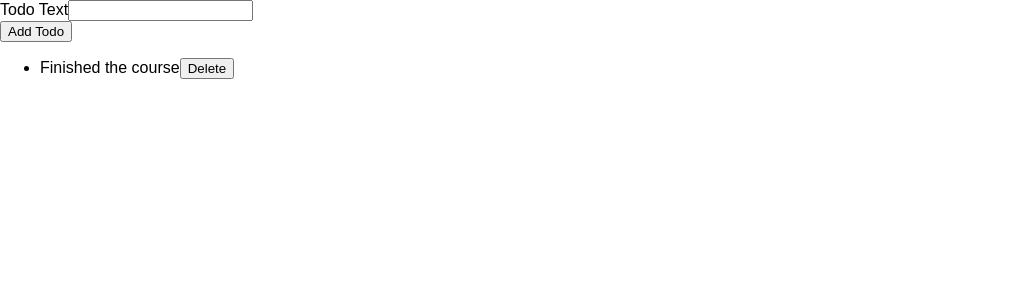
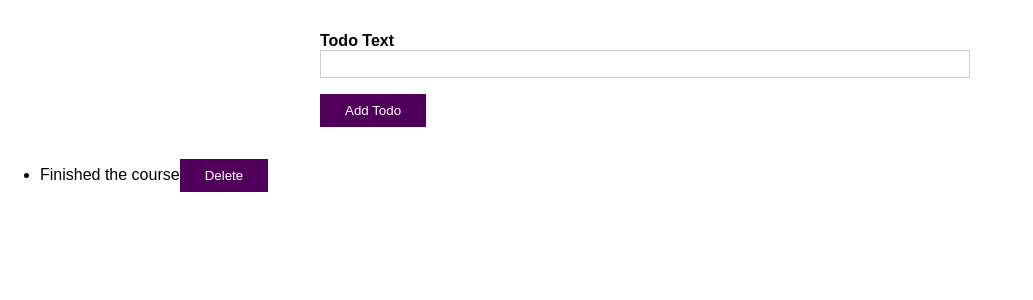
Before and after one commit to nthungvn/understanding-typescript, a React (Create React App) app: page / in a window 1280 px wide. Shown: the top 300 px of the page, without its empty margins (0-1033 px from the left). Built offline with nearby package versions, Linux system fonts and the light colour scheme.

Commit message:
add styling

```diff
--- /dev/null
+++ b/src/components/NewTodo.css
@@ -0,0 +1,47 @@
+form {
+  width: 90%;
+  max-width: 40rem;
+  margin: 2rem auto;
+}
+
+.form-control {
+  margin-bottom: 1rem;
+}
+
+label, input {
+  display: block;
+  width: 100%;
+}
+
+label {
+  font-weight: bold;
+}
+
+input {
+  font: inherit;
+  border: 1px solid #ccc;
+  padding: 0.25rem;
+}
+
+input:focus {
+  outline: none;
+  border-color: #50005a;
+}
+
+button {
+  background: #50005a;
+  border: 1px solid #50005a;
+  color: white;
+  padding: 0.5rem 1.5rem;
+  cursor: pointer;
+}
+
+button:focus {
+  outline: none;
+}
+
+button:hover,
+button:active {
+  background: #6a0a77;
+  border-color: #6a0a77;
+}
--- a/src/components/NewTodo.tsx
+++ b/src/components/NewTodo.tsx
@@ -1,4 +1,5 @@
 import { FormEvent, useRef } from 'react';
+import './NewTodo.css';
 
 type CreateTodoHandler = (todoText: string) => void;
 
@@ -17,7 +18,7 @@
 
   return (
     <form onSubmit={submitHandler}>
-      <div>
+      <div className="form-control">
         <label htmlFor="todo">Todo Text</label>
         <input name="todo" id="todo" type="text" ref={todoInputRef} />
       </div>
--- /dev/null
+++ b/src/components/TodoList.css
@@ -0,0 +1,17 @@
+ul {
+  list-style: none;
+  width: 90%;
+  max-width: 40rem;
+  margin: 2rem auto;
+  padding: 0;
+}
+
+li {
+  margin: 1rem 0;
+  padding: 1rem;
+  box-shadow: 0 2px 8px rgba(0, 0, 0, 0.26);
+  border-radius: 6px;
+  display: flex;
+  justify-content: space-between;
+  align-items: center;
+}
--- a/src/components/TodoList.tsx
+++ b/src/components/TodoList.tsx
@@ -1,4 +1,5 @@
 import Todo from '../types/Todo.model';
+import './NewTodo.css';
 
 interface TodoListProps {
   items: Todo[];
```
